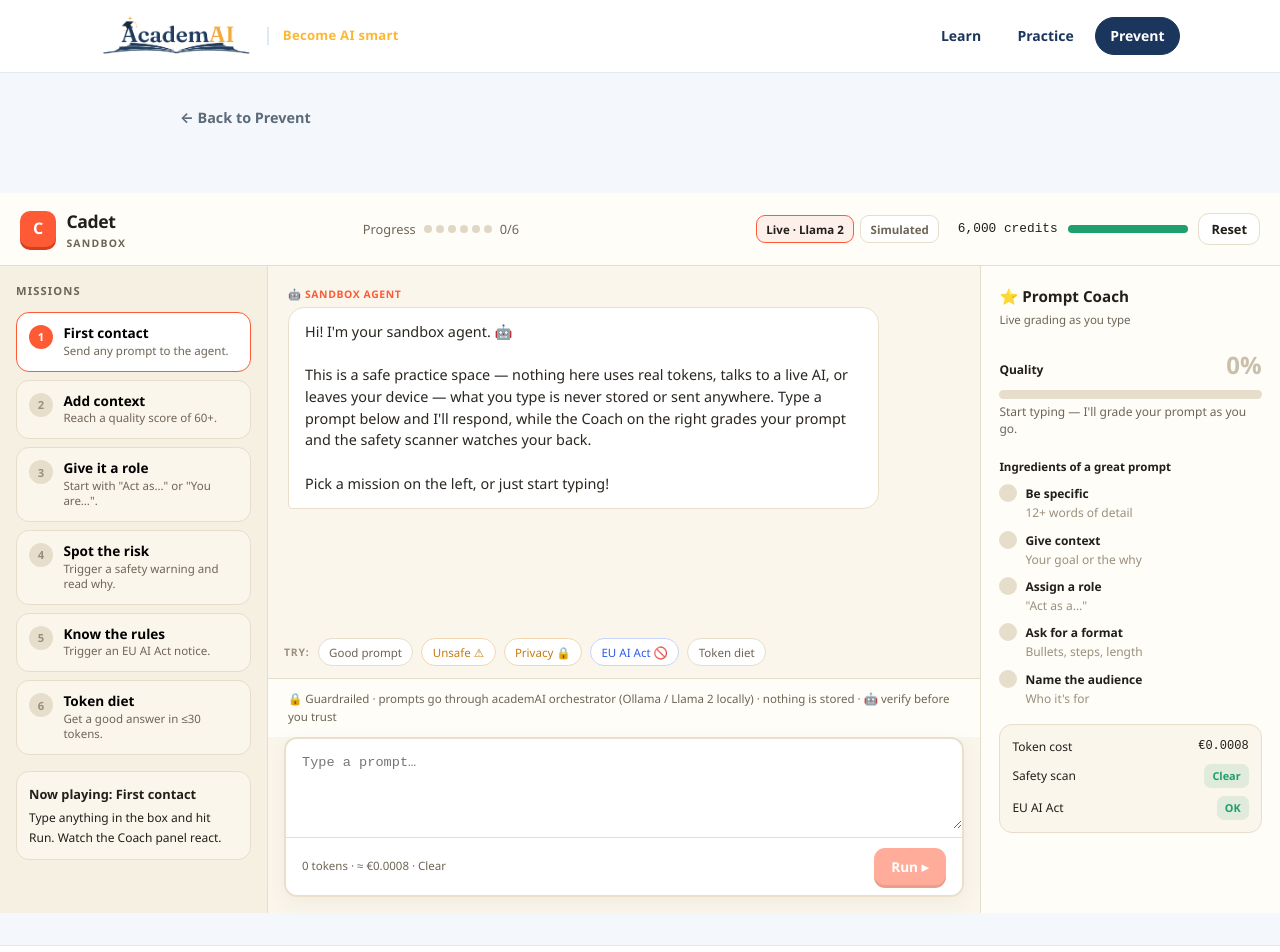
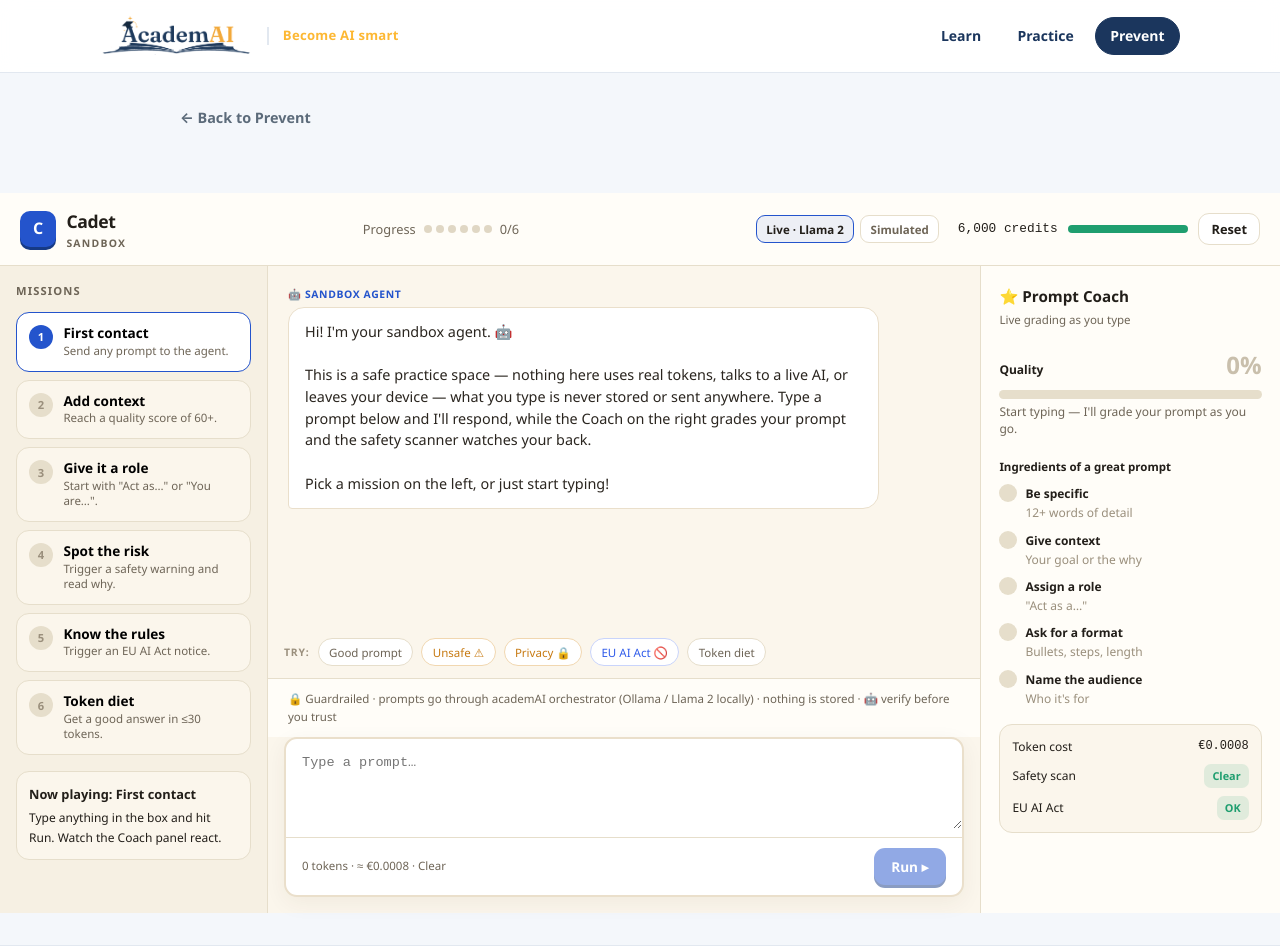
Before and after one commit to 05Manisha1997/academai, a Next.js app: page /prevent/sandbox in a window 1280 px wide. Shown: the top 952 px of the page. Built offline with nearby package versions, Linux system fonts and the light colour scheme.

Commit message:
Changed orange sandbox to blue

```diff
--- a/src/app/dashboard/[profile]/playground/playground.module.css
+++ b/src/app/dashboard/[profile]/playground/playground.module.css
@@ -17,7 +17,7 @@
 }
 
 .tabActive {
-  background: var(--cadet-coral, var(--aifa-primary));
-  border-color: var(--cadet-coral, var(--aifa-primary));
+  background: var(--cadet-accent, var(--aifa-primary));
+  border-color: var(--cadet-accent, var(--aifa-primary));
   color: #fff;
 }
--- a/src/app/globals.css
+++ b/src/app/globals.css
@@ -54,8 +54,8 @@
 
 [data-profile="students-lecturers"] {
   --aifa-bg: var(--cadet-paper, #f1eadb);
-  --aifa-primary: var(--cadet-coral, #ff5a36);
-  --aifa-primary-hover: #d63e1e;
+  --aifa-primary: var(--cadet-accent, #2454cc);
+  --aifa-primary-hover: #163a86;
   --aifa-accent: #2f5bea;
   --aifa-text: var(--cadet-ink, #221e19);
   --aifa-muted: var(--cadet-muted, #6e6557);
@@ -72,8 +72,8 @@
   --cadet-body: #544c40;
   --cadet-muted: #6e6557;
   --cadet-faint: #9a8f7c;
-  --cadet-coral: #ff5a36;
-  --cadet-coral-shadow: #d63e1e;
+  --cadet-accent: #2454cc;
+  --cadet-accent-shadow: #163a86;
   --cadet-green: #1f9e6f;
   --cadet-green-text: #1f8a5f;
   --cadet-border: #e6decb;
--- a/src/components/students/cadet-sandbox.module.css
+++ b/src/components/students/cadet-sandbox.module.css
@@ -28,13 +28,13 @@
   width: 36px;
   height: 36px;
   border-radius: 10px;
-  background: var(--cadet-coral);
+  background: var(--cadet-accent);
   color: #fff;
   font-weight: 800;
   display: flex;
   align-items: center;
   justify-content: center;
-  box-shadow: 0 3px 0 var(--cadet-coral-shadow);
+  box-shadow: 0 3px 0 var(--cadet-accent-shadow);
 }
 
 .brandText {
@@ -128,8 +128,8 @@
 
 .modeBtnActive {
   color: var(--cadet-ink);
-  border-color: var(--cadet-coral);
-  background: rgba(226, 93, 67, 0.08);
+  border-color: var(--cadet-accent);
+  background: rgba(36, 84, 204, 0.08);
 }
 
 .modeBtn:hover {
@@ -184,7 +184,7 @@
 
 .missionActive {
   background: #fff;
-  border-color: var(--cadet-coral);
+  border-color: var(--cadet-accent);
 }
 
 .missionDone {
@@ -207,7 +207,7 @@
 }
 
 .missionActive .missionNum {
-  background: var(--cadet-coral);
+  background: var(--cadet-accent);
   color: #fff;
 }
 
@@ -286,7 +286,7 @@
 }
 
 .bubbleLabelAgent {
-  color: var(--cadet-coral);
+  color: var(--cadet-accent);
 }
 
 .bubble {
@@ -320,7 +320,7 @@
   width: 8px;
   height: 8px;
   border-radius: 50%;
-  background: var(--cadet-coral);
+  background: var(--cadet-accent);
   animation: cadetDot 1s infinite;
 }
 
@@ -379,11 +379,11 @@
 .runBtn {
   padding: 0.55rem 1.1rem;
   border-radius: 11px;
-  background: var(--cadet-coral);
+  background: var(--cadet-accent);
   color: #fff;
   font-weight: 700;
   font-size: 0.85rem;
-  box-shadow: 0 3px 0 var(--cadet-coral-shadow);
+  box-shadow: 0 3px 0 var(--cadet-accent-shadow);
   transition: transform 0.15s;
 }
 
@@ -393,7 +393,7 @@
 
 .runBtn:active:not(:disabled) {
   transform: translateY(1px);
-  box-shadow: 0 1px 0 var(--cadet-coral-shadow);
+  box-shadow: 0 1px 0 var(--cadet-accent-shadow);
 }
 
 .runBtn:disabled {
```
Also changed, not shown: 1 other file (tests, documents, lock files or other folders).
